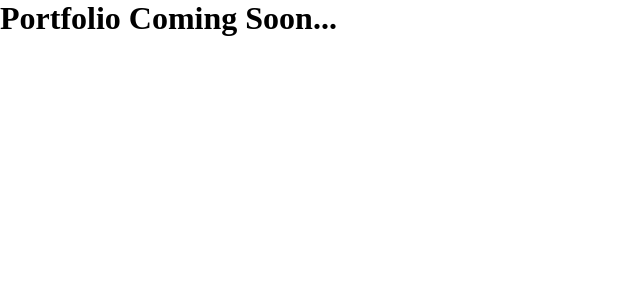
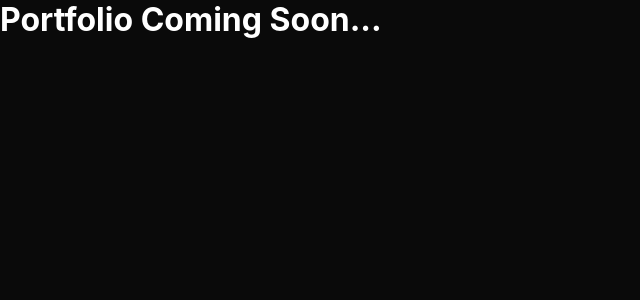
Before and after one commit to areej-png/personal-site, a React (Vite) app: page / in a window 1280 px wide. Shown: the top 300 px of the page, without its empty margins (0-640 px from the left). Built offline with nearby package versions, Linux system fonts and the light colour scheme.

Commit message:
style: add global reset and base styling

```diff
--- a/src/index.css
+++ b/src/index.css
@@ -3,3 +3,11 @@
   padding: 0;
   box-sizing: border-box;
 }
+body {
+    font-family: 'Inter', 'Segoe UI', sans-serif;
+    background: #0a0a0a;
+    color: #ffffff;
+    overflow-x: hidden;
+    padding-top: var(--navbar-h);
+    box-sizing: border-box;
+  }
```
